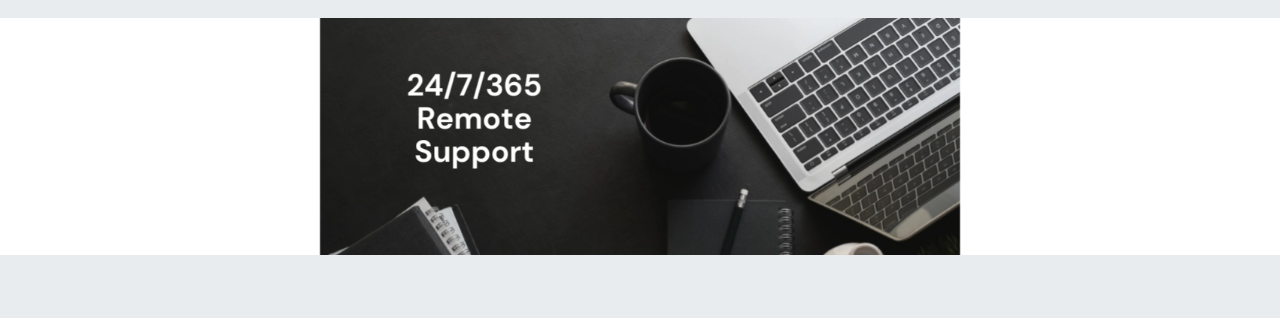
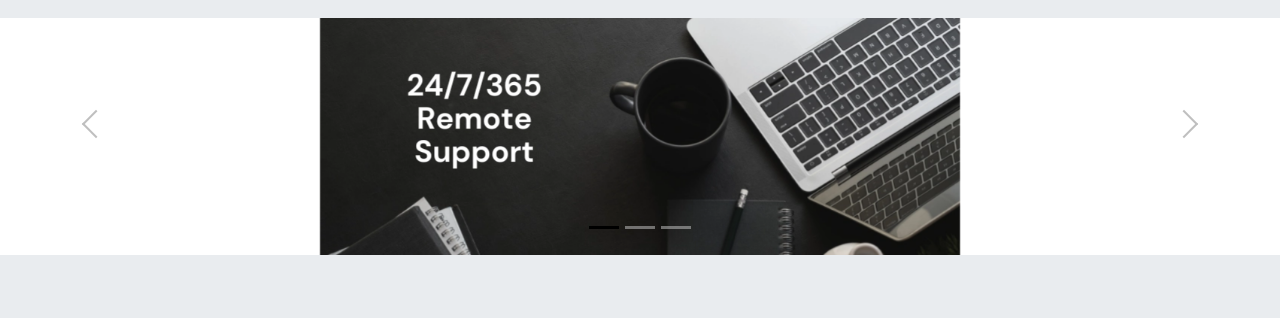
Before and after one commit to SkarletTeam/skarlet, a Jekyll site: the page built from index.md, in a window 1280 px wide. Shown: the part 1064-1382 px from the top of the page. Built offline with Jekyll 4.4.1, drawn with Linux system fonts in a browser that asks for light colours.

Commit message:
Update index.md

```diff
--- a/index.md
+++ b/index.md
@@ -3,7 +3,7 @@ layout: default
 title: Skarlet Corp. IT and Security Services.
 ---
 
-<meta name="description" content="Services offered by Skarlet Corp. Managed IT and Cyber Security Services in Dixie County Florida">
+<meta name="description" content="Skarlet Corp. Managed IT and Cyber Security Services in Dixie County Florida">
 <center>
 <div class="jumbotron jumbotron-fluid">
 
@@ -27,6 +27,11 @@ title: Skarlet Corp. IT and Security Services.
 
 	<br><br>
 	<div id="carouselIndicators" class="carousel slide" data-ride="carousel">
+	  <ol class="carousel-indicators">
+		<li data-target="#carouselIndicators" data-slide-to="0" class="active"></li>
+		<li data-target="#carouselIndicators" data-slide-to="1"></li>
+		<li data-target="#carouselIndicators" data-slide-to="2"></li>
+	  </ol>
 	  <div class="carousel-inner">
 		<div class="carousel-item active">
 		  <img class="d-block w-50" src="/img/remote support 247365.webp" alt="24 7 365 Remote Support">
@@ -38,6 +43,14 @@ title: Skarlet Corp. IT and Security Services.
 		  <img class="d-block w-50" src="/img/managed it and security.webp" alt="Managed IT & Security">
 		</div>
 	  </div>
+	  <a class="carousel-control-prev" href="#carouselIndicators" role="button" data-slide="prev">
+		<span class="carousel-control-prev-icon" aria-hidden="true"></span>
+		<span class="sr-only">Previous</span>
+	  </a>
+	  <a class="carousel-control-next" href="#carouselIndicators" role="button" data-slide="next">
+		<span class="carousel-control-next-icon" aria-hidden="true"></span>
+		<span class="sr-only">Next</span>
+	  </a>
 	</div>
 </div>
 </center>
```
